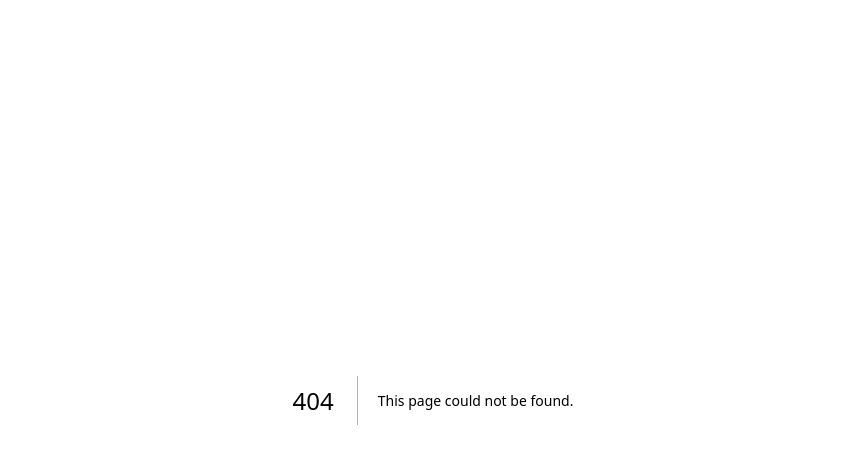
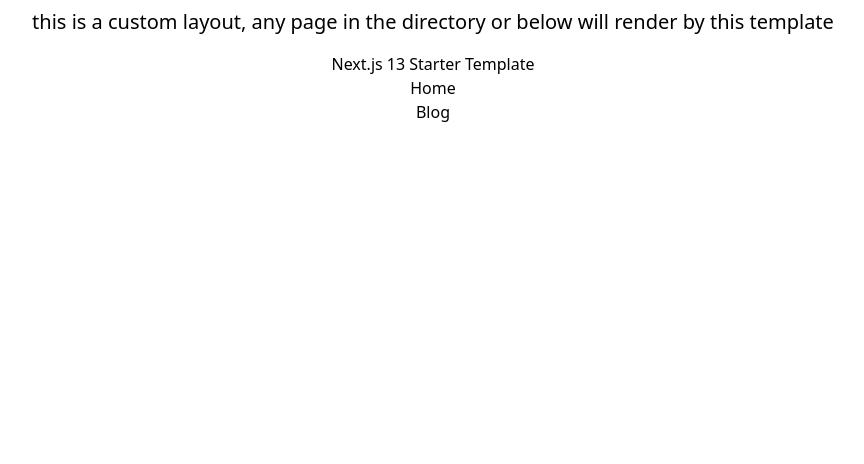
Before and after one commit to nico1988/nextjs13-starter, a Next.js app: page /navigation in a window 1280 px wide. Before the commit this address had no page. Shown: the top 464 px of the page, without its empty margins (207-1071 px from the left). Built offline with nearby package versions, Linux system fonts and the light colour scheme.

Commit message:
feat: navigation page

```diff
--- /dev/null
+++ b/app/(marketing)/navigation/page.tsx
@@ -0,0 +1,17 @@
+import Link from 'next/link';
+
+export default function Navigation() {
+  return (
+    <nav className="text-blue flex flex-col items-center justify-between p-4">
+      <div className="flex items-center">
+        <Link href="/">Next.js 13 Starter Template</Link>
+      </div>
+      <div className="flex items-center">
+        <Link href="/home">Home</Link>
+      </div>
+      <div className="flex items-center">
+        <Link href="/blog">Blog</Link>
+      </div>
+    </nav>
+  );
+}
```
